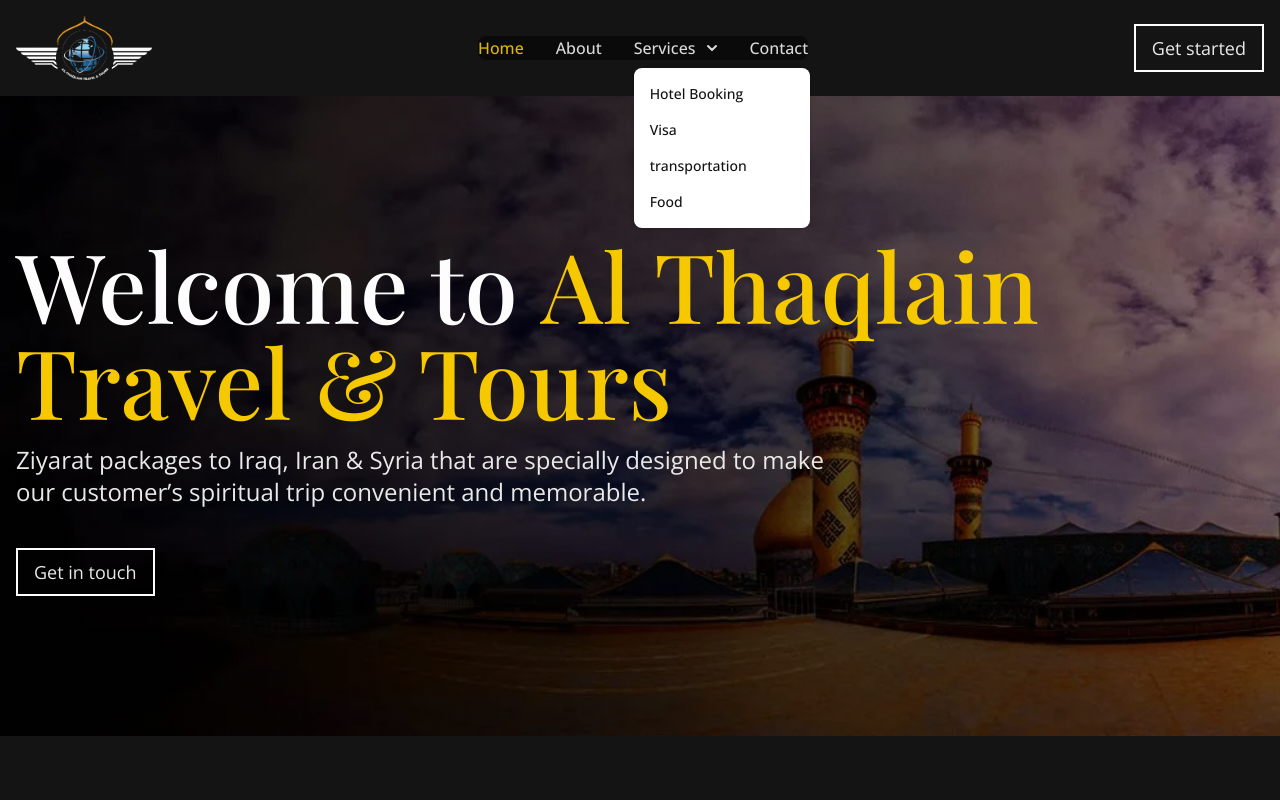
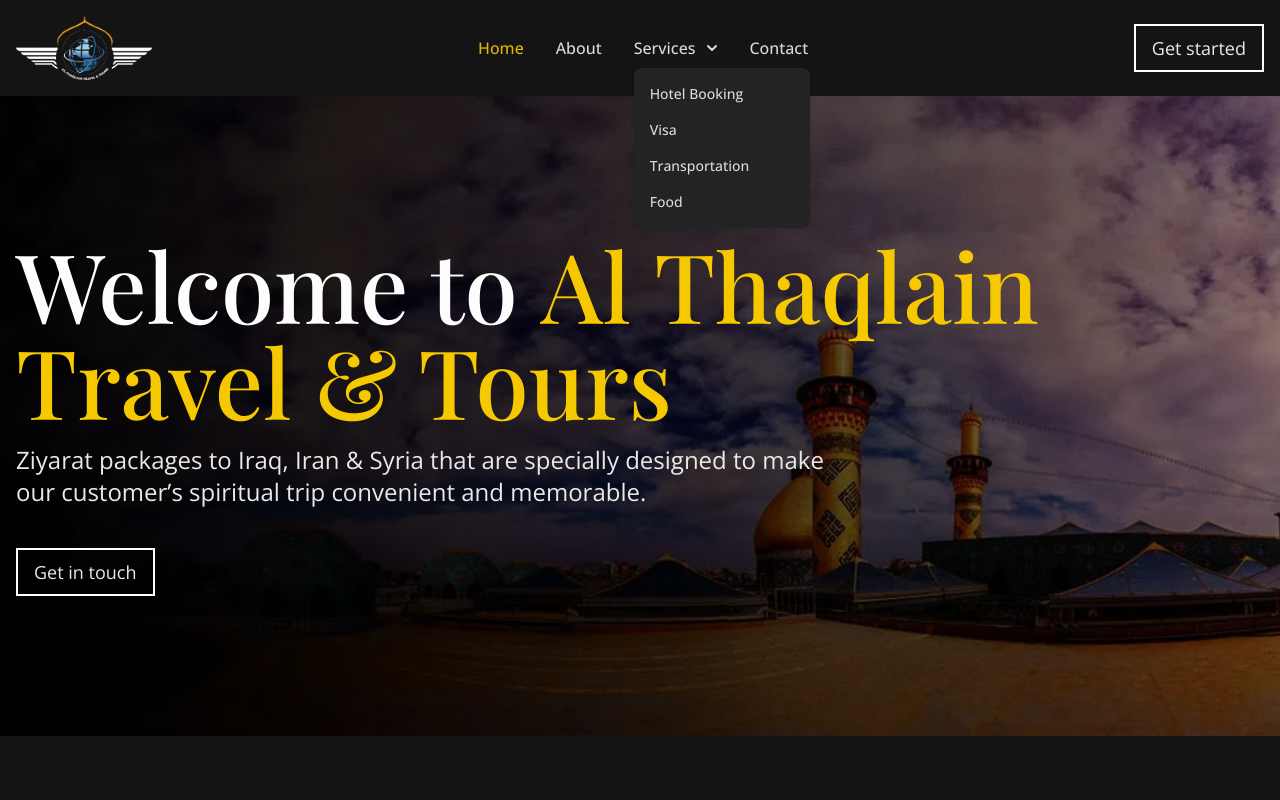
Before and after one commit to Malik-Haziq/al-thaqlain, a React (Vite) app: page / in a window 1280 px wide. Both pictures are taken after a click on the button "Services". Shown: the top 800 px of the page. Built offline with nearby package versions, Linux system fonts and the light colour scheme; a web font is replaced by a local one.

Commit message:
ui updates

```diff
--- a/src/components/form.tsx
+++ b/src/components/form.tsx
@@ -95,10 +95,18 @@
             <div className="flex flex-col gap-2 items-start justify-start">
               <h5 className="uppercase font-medium text-xl">Phone Numbers</h5>
               <ul className="text-lg font-medium">
-                <li>+1 313 415 5319</li>
-                <li>+92 334 9921302</li>
-                <li>+964 780 9970416</li>
-                <li>+964 773 794 0863</li>
+                <li>
+                  <a href="callto:+13134155319">+1 313 415 5319</a>
+                </li>
+                <li>
+                  <a href="callto:+923349921302">+92 334 9921302</a>
+                </li>
+                <li>
+                  <a href="callto:+9647809970416">+964 780 9970416</a>
+                </li>
+                <li>
+                  <a href="callto:+9647737940863">+964 773 794 0863</a>
+                </li>
               </ul>
             </div>
           </div>
--- a/src/components/navigation/Footer.tsx
+++ b/src/components/navigation/Footer.tsx
@@ -35,7 +35,7 @@
                   <Link to="/visa">Visa</Link>
                 </li>
                 <li className="hover:text-white-500">
-                  <Link to="/transportaion">Transportation</Link>
+                  <Link to="/transportation">Transportation</Link>
                 </li>
                 <li className="hover:text-white-500">
                   <Link to="/">Packages</Link>
@@ -52,7 +52,7 @@
                   <Link to="/contact">Contact</Link>
                 </li>
                 <li className="hover:text-white-500">
-                  <Link to="/service">Services</Link>
+                  <Link to="/services">Services</Link>
                 </li>
                 <li className="hover:text-white-500">
                   <Link to="/privacy-policy">Privacy Policy</Link>
--- a/src/components/navigation/Navbar.tsx
+++ b/src/components/navigation/Navbar.tsx
@@ -1,4 +1,4 @@
-import { useState } from "react";
+import { useState, useRef, useEffect, SetStateAction } from "react";
 import { Link } from "react-router-dom";
 import { Button } from "../Button";
 import logo from "../../assets/logo.png";
@@ -6,6 +6,20 @@
 export function Navbar() {
   const [dropdownOpen, setDropdownOpen] = useState(false);
   const [serviceDropdown, setServiceDropdown] = useState(false);
+  const [currentPage, setCurrentPage] = useState<string>("Home");
+  const dropdownRef = useRef<HTMLDivElement>(null);
+  const serviceDropdownRef = useRef<HTMLLIElement>(null);
+
+  const handleClick = (e: React.MouseEvent<HTMLAnchorElement>) => {
+    closeDropdown();
+    const text = e.currentTarget.textContent || "";
+    handleCurrenctPage(text);
+    console.log(text);
+  };
+
+  useEffect(() => {
+    console.log(currentPage);
+  }, [currentPage]);
 
   const handleDropdown = () => {
     setDropdownOpen(!dropdownOpen);
@@ -22,6 +36,29 @@
   const closeServiceDropdown = () => {
     setServiceDropdown(false);
   };
+
+  const handleCurrenctPage = (page: SetStateAction<string>) => {
+    setCurrentPage(page);
+  };
+
+  const handleClickOutside = (event: MouseEvent) => {
+    if (
+      dropdownRef.current &&
+      !dropdownRef.current.contains(event.target as Node) &&
+      serviceDropdownRef.current &&
+      !serviceDropdownRef.current.contains(event.target as Node)
+    ) {
+      closeDropdown();
+      closeServiceDropdown();
+    }
+  };
+
+  useEffect(() => {
+    document.addEventListener("mousedown", handleClickOutside);
+    return () => {
+      document.removeEventListener("mousedown", handleClickOutside);
+    };
+  }, []);
 
   return (
     <>
@@ -63,14 +100,17 @@
               dropdownOpen ? "" : "hidden"
             }`}
             id="navbar-cta"
+            ref={dropdownRef}
           >
-            <ul className="flex flex-col font-medium p-4 md:p-0 mt-4 border border-gray-100 rounded-lg bg-black-400 md:space-x-8 rtl:space-x-reverse md:flex-row md:mt-0 md:border-0">
+            <ul className="flex flex-col font-medium p-4 md:p-0 mt-4 border border-gray-100 text-white-300 rounded-lg md:space-x-8 rtl:space-x-reverse md:flex-row md:mt-0 md:border-0">
               <li>
                 <Link
                   to="/"
-                  className="block py-2 px-3 md:p-0 text-white rounded md:bg-transparent md:text-secondary-500"
+                  className={`block py-2 px-3 md:p-0 duration-300 rounded md:bg-transparent md:hover:text-secondary-400 ${
+                    currentPage === "Home" && "text-secondary-500"
+                  }`}
                   aria-current="page"
-                  onClick={closeDropdown}
+                  onClick={handleClick}
                 >
                   Home
                 </Link>
@@ -78,16 +118,18 @@
               <li>
                 <Link
                   to="/about"
-                  className="block py-2 px-3 md:p-0 text-white-300 duration-300 rounded md:hover:bg-transparent md:hover:text-white-400"
-                  onClick={closeDropdown}
+                  className={`block py-2 px-3 md:p-0 duration-300 rounded md:hover:bg-transparent md:hover:text-secondary-400 ${
+                    currentPage === "About" && "text-secondary-500"
+                  }`}
+                  onClick={handleClick}
                 >
                   About
                 </Link>
               </li>
-              <li className="relative">
+              <li className="relative" ref={serviceDropdownRef}>
                 <button
                   id="dropdownNavbarLink"
-                  className="flex items-center justify-between w-full py-2 px-3 text-white-300 rounded md:hover:bg-transparent md:border-0 md:hover:text-white-400 md:p-0 md:w-auto"
+                  className="flex items-center justify-between w-full duration-300 py-2 px-3 text-white-300 rounded md:hover:bg-transparent md:border-0 md:hover:text-secondary-500 md:p-0 md:w-auto"
                   onClick={handleServiceDropdown}
                 >
                   Services
@@ -110,18 +152,21 @@
                 <div
                   className={`${
                     serviceDropdown ? "z-10" : "hidden"
-                  } font-normal bg-white divide-y divide-gray-100 rounded-lg shadow w-44 absolute top-8 left-0`}
+                  } font-normal bg-gray-100 divide-y divide-gray-100 rounded-lg shadow w-44 absolute top-8 left-0`}
                 >
                   <ul
-                    className="py-2 text-sm text-black-300 font-medium"
+                    className="py-2 text-sm text-white-300 font-medium"
                     aria-labelledby="dropdownLargeButton"
                   >
                     <li>
                       <Link
                         to="hotel-booking"
-                        className="block px-4 py-2 hover:bg-white-300"
-                        onClick={() => {
-                          closeDropdown();
+                        className={`block px-4 py-2 hover:bg-gray-200 ${
+                          currentPage === "Hotel Booking" &&
+                          "text-secondary-500"
+                        }`}
+                        onClick={(e: React.MouseEvent<HTMLAnchorElement>) => {
+                          handleClick(e);
                           closeServiceDropdown();
                         }}
                       >
@@ -131,9 +176,11 @@
                     <li>
                       <Link
                         to="visa"
-                        className="block px-4 py-2 hover:bg-white-300"
-                        onClick={() => {
-                          closeDropdown();
+                        className={`block px-4 py-2 hover:bg-gray-200 ${
+                          currentPage === "Visa" && "text-secondary-500"
+                        }`}
+                        onClick={(e: React.MouseEvent<HTMLAnchorElement>) => {
+                          handleClick(e);
                           closeServiceDropdown();
                         }}
                       >
@@ -143,21 +190,26 @@
                     <li>
                       <Link
                         to="transportation"
-                        className="block px-4 py-2 hover:bg-white-300"
-                        onClick={() => {
-                          closeDropdown();
+                        className={`block px-4 py-2 hover:bg-gray-200 ${
+                          currentPage === "Transportation" &&
+                          "text-secondary-500"
+                        }`}
+                        onClick={(e: React.MouseEvent<HTMLAnchorElement>) => {
+                          handleClick(e);
                           closeServiceDropdown();
                         }}
                       >
-                        transportation
+                        Transportation
                       </Link>
                     </li>
                     <li>
                       <Link
                         to="food"
-                        className="block px-4 py-2 hover:bg-white-300"
-                        onClick={() => {
-                          closeDropdown();
+                        className={`block px-4 py-2 hover:bg-gray-200 ${
+                          currentPage === "Food" && "text-secondary-500"
+                        }`}
+                        onClick={(e: React.MouseEvent<HTMLAnchorElement>) => {
+                          handleClick(e);
                           closeServiceDropdown();
                         }}
                       >
@@ -170,8 +222,10 @@
               <li>
                 <Link
                   to="/contact"
-                  className="block py-2 px-3 md:p-0 text-white-300 rounded md:hover:bg-transparent md:hover:text-white-400"
-                  onClick={closeDropdown}
+                  className={`block py-2 px-3 md:p-0 rounded md:hover:bg-transparent md:hover:text-secondary-500 ${
+                    currentPage === "Contact" && "text-secondary-500"
+                  }`}
+                  onClick={handleClick}
                 >
                   Contact
                 </Link>
```
